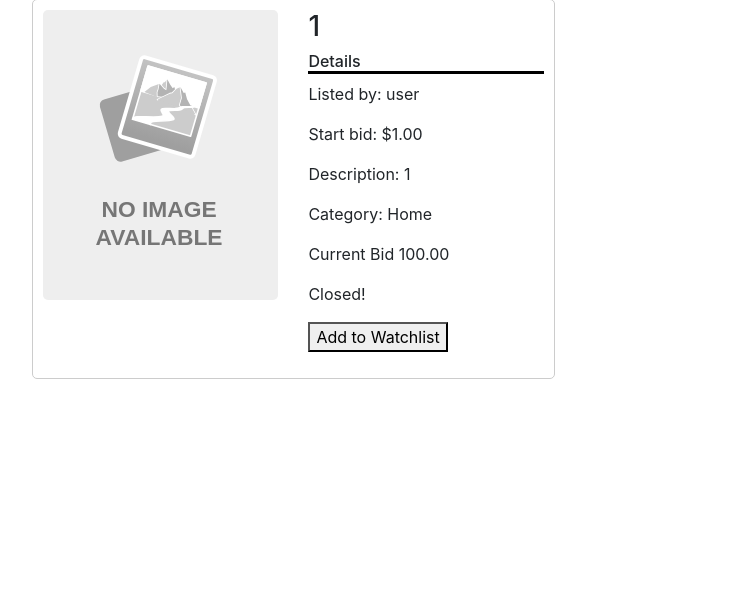
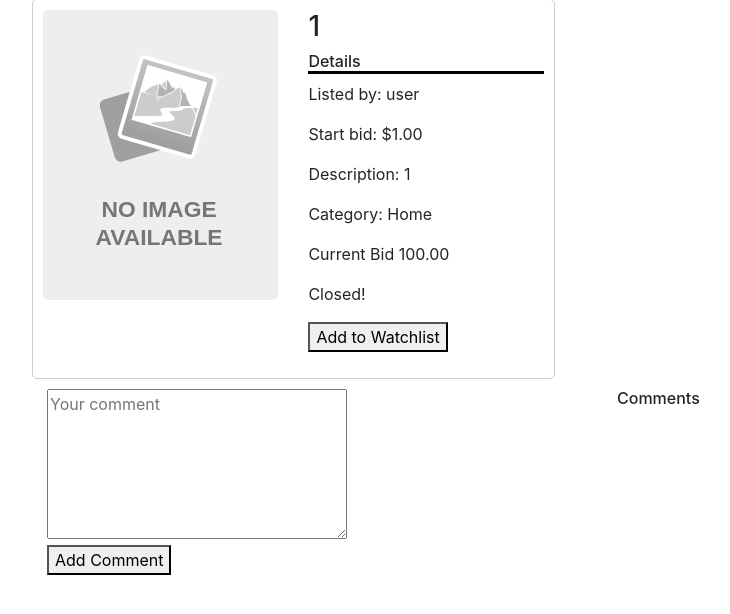
Before and after one commit to yasingunay/Commerce, a Django app: page /listing/11 in a window 1280 px wide. Shown: the part 91-705 px from the top of the page, without its empty margins (38-768 px from the left). Run offline with Django 3.2, Linux system fonts and the light colour scheme; data comes from the database, SQL or seed files in the repository; both versions use the stored data as it was after the commit; some libraries are stand-ins or nearby versions.

Commit message:
comments added

```diff
--- a/commerce/auctions/admin.py
+++ b/commerce/auctions/admin.py
@@ -1,5 +1,5 @@
 from django.contrib import admin
-from .models import User, Listing, Category, Bid
+from .models import User, Listing, Category, Bid, Comment
 
 class ListingAdmin(admin.ModelAdmin):
     list_display = ("title", "description", "starting_bid", "current_bid", "category", "image_url", "creator", "created_date", "active", "watchlist", "bidder")
@@ -16,9 +16,13 @@ class UserAdmin(admin.ModelAdmin):
     list_display = ("username", "email")
 
 
+class CommentAdmin(admin.ModelAdmin):
+    list_display = ("user", "listing", "comment", "timestamp")
+
 
 # Register your models here.
 admin.site.register(User, UserAdmin)
 admin.site.register(Listing, ListingAdmin)
 admin.site.register(Category, CategoryAdmin)
 admin.site.register(Bid, BidAdmin)
+admin.site.register(Comment, CommentAdmin)
--- a/commerce/auctions/templates/auctions/listing.html
+++ b/commerce/auctions/templates/auctions/listing.html
@@ -56,6 +56,25 @@
       </div>
    </div>
 </div>
+<div class="row">
+    <div class="col-md-6">
+        <form action="{% url 'comment' %}" method="post">
+        {% csrf_token %}
+        <input type="hidden" name="listing_id" value="{{ listing.id }}">
+        <textarea name="comment" placeholder="Your comment" style="width: 300px; height: 150px"></textarea><br>
+        <button type="submit">Add Comment</button>
+        </form>
+    </div>
+    <div class="col-md-6">
+        <h6>Comments</h6>
+        {% for comment in comments %}
+        <h6>{{ comment.user }}</h6>
+        <p>{{ comment.timestamp }}</p>
+        <p>{{ comment.comment }}</p>
+        <hr>
+        {%endfor%}
+    </div>
+</div>
 {% if message %}
 <div class="alert alert-info" role="alert">
 {{ message }}
--- a/commerce/auctions/views.py
+++ b/commerce/auctions/views.py
@@ -1,14 +1,14 @@
 from django.contrib.auth import authenticate, login, logout
 from django.db import IntegrityError
 from django.http import HttpResponse, HttpResponseRedirect
-from django.shortcuts import render
+from django.shortcuts import render, redirect
 from django.urls import reverse
 from django import forms
 from django.forms import TextInput
 from django.contrib.auth.decorators import login_required
 from django.contrib import messages
 
-from .models import User, Listing, Category, Bid
+from .models import User, Listing, Category, Bid, Comment
 
 class CreateForm(forms.Form):
     title = forms.CharField(widget=TextInput(attrs={'placeholder': 'Title'}))
@@ -121,8 +121,10 @@ def my_listings(request):
 
 def listing(request, listing_id):
     listing = Listing.objects.get(pk=listing_id)
+    comments = Comment.objects.filter(listing=listing)
     return render(request, "auctions/listing.html", {
-        "listing": listing
+        "listing": listing,
+        "comments": comments
     })
 
 
@@ -228,6 +230,12 @@ def categories(request):
     })
 
 
-
+@login_required(login_url='/login')
 def comment(request):
-    pass
+    if request.method == "POST":
+        listing_id = request.POST.get("listing_id")
+        listing = Listing.objects.get(pk=listing_id)
+        comment = request.POST.get("comment")
+        comment = Comment(user=request.user, listing=listing, comment=comment)
+        comment.save()
+        return redirect("listing", listing_id=listing_id)
```
Also changed, not shown: commerce/db.sqlite3.
